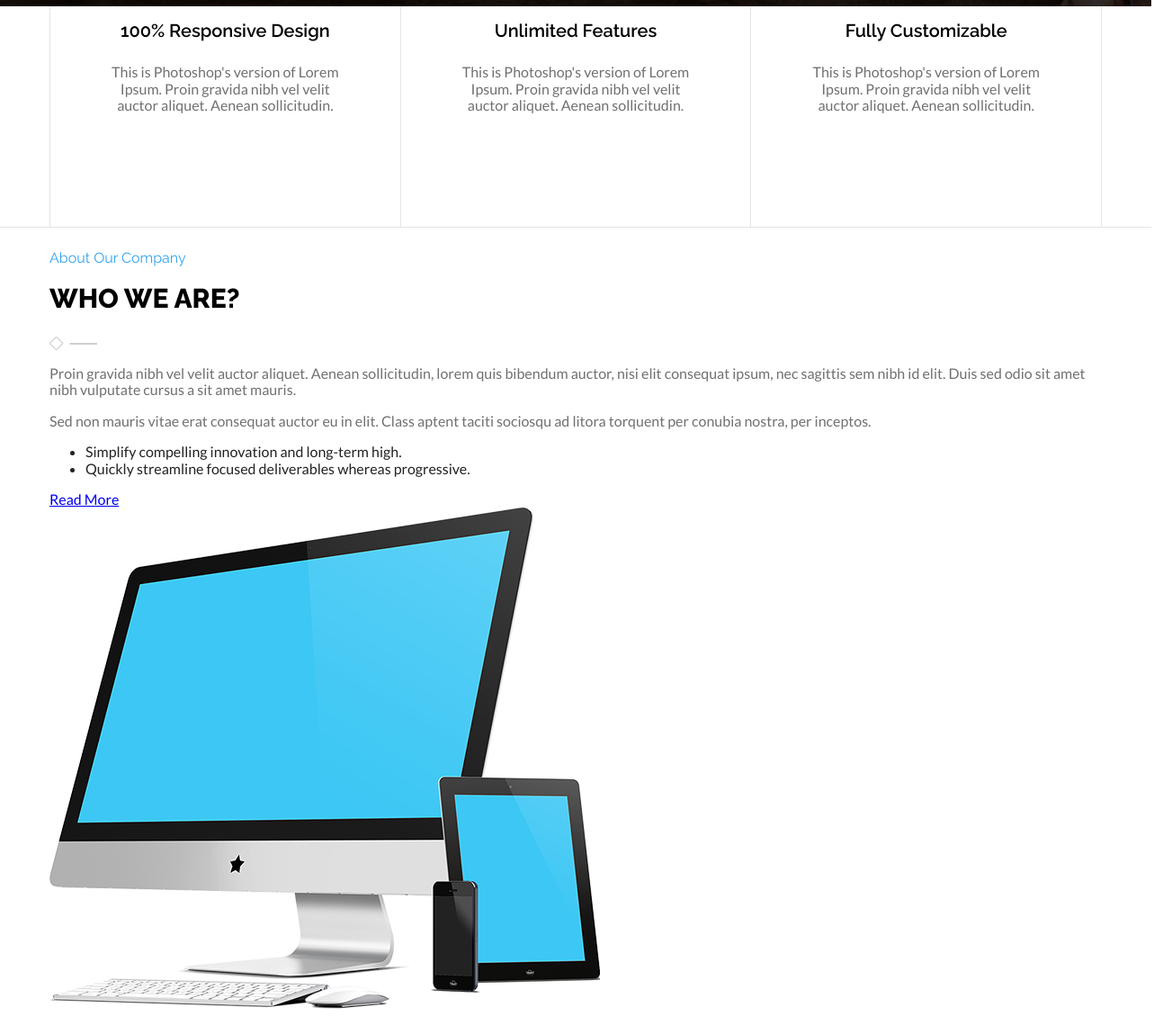
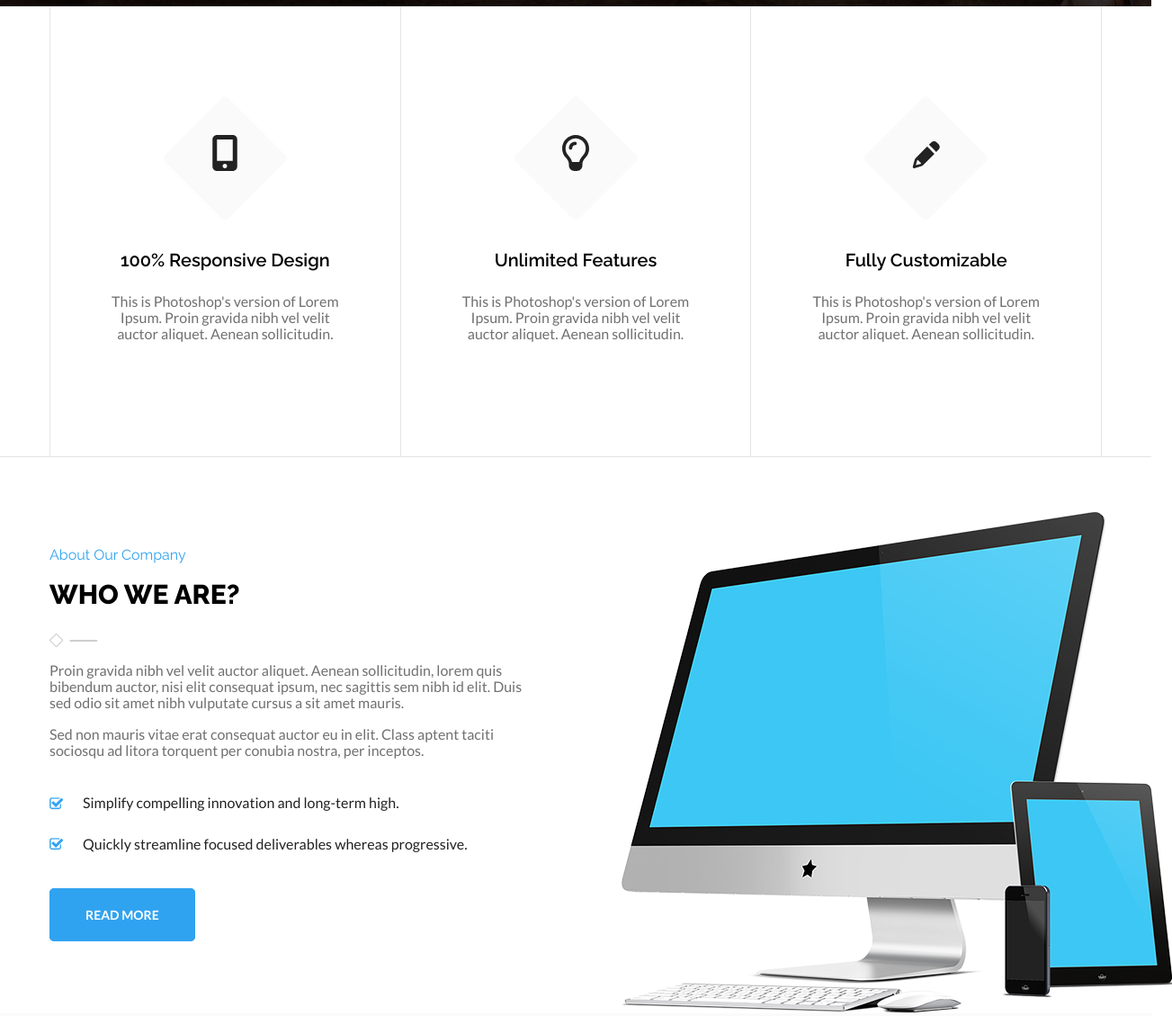
Before and after one commit to KseniyaWild/FrontendBlok, a plain HTML site: page index.html in a window 1280 px wide. Shown: the part 1071-2200 px from the top of the page at 90% size, 1303 px wide, since content can reach past the window. Drawn offline with nearby package versions, Linux system fonts and the light colour scheme.

Commit message:
позиционирование
absolute
relative
fixed
sticky

```diff
--- a/css/main.css
+++ b/css/main.css
@@ -3,6 +3,8 @@
 псевдокласс :focus {outline:none} убрать тень при наведении на инпут и баттон;
 p:first-child last nth-child(3) nth-child(2n) nth-child(2n+1) первый последний третий чётные значения нечётные значения элемент
 ::before псевдоэлемент*/
+
+/* top: calc(50% - 5px) это калькулятор (вычислить центр 50% минус половина height */
 body {
   font-family: "Lato", sans-serif;
   font-size: 16px;
@@ -18,6 +20,7 @@ body {
   width: 100%;
   max-width: 1170px;
   margin: 0 auto;
+  position: relative;
 }
 
 .center {
@@ -193,12 +196,34 @@ body {
 .box__item {
   flex-basis: 33.333%;
   /* ширина блоков */
-  padding: 0 60px 110px;
+  padding: 93px 60px 110px;
 }
 
 .box__item_center {
   border-left: 1px solid #e4e4e4;
   border-right: 1px solid #e4e4e4;
+}
+
+.box-icon {
+  width: 152px;
+  height: 152px;
+  font-size: 40px;
+  background-image: url(../img/gray.png);
+  background-repeat: no-repeat;
+  color: #222;
+  background-position: center center;
+  margin: 0 auto 26px;
+  line-height: 3.5 ;
+}
+
+.box-icon-pen {
+  font-size: 30px;
+  line-height: 4.8;
+}
+
+.box__item:hover .box-icon {
+  background-image: url(../img/blue.png);
+  color: #fff;
 }
 
 .box h2 {
@@ -236,10 +261,77 @@ body {
   color: #707070;
 }
 
+.page-mockup {
+  margin-top: 100px;
+  padding-bottom: 100px;
+}
+
+.company {
+  max-width: 530px;
+}
+
 .company__list {
   color: #222;
+  list-style-type: none;
+  padding-left: 0;
+  margin-top: 40px;
+  margin-bottom: 60px;
+}
+
+.company__list > li {
+  margin-bottom: 27px;
+  color: #222;
+  padding-left: 37px;
+  position: relative;
+}
+
+.company__list > li::before {
+  content: '';
+  display: block;
+  width: 16px;
+  height: 14px;
+  background-image: url(../img/check.png);
+  background-repeat: no-repeat;
+  background-size: contain;
+  position: absolute;
+  left: 0;
+  top: calc(50% - 7px);
 }
 
 .portfolio {
   text-align: center;
+  background: #fafafa;
+  padding-top: 100px;
+  padding-bottom: 62px;
 }
+
+.mockup {
+  display: block;
+  width: 612px;
+  height: 557px;
+  background-image: url(../img/mockup.png);
+  background-size: contain;
+  background-repeat: no-repeat;
+  position: absolute;
+  right: -78px;
+  bottom: 0;
+}
+
+.btn-blue {
+  font-size: 14px;
+  font-weight: 700;
+  text-transform: uppercase;
+  text-decoration: none;
+  color: #fff;
+  background: #30a3f0;
+  border: 1px solid #30a3f0;
+  padding: 20px 39px;
+  border-radius: 5px;
+}
+
+.btn-blue:hover {
+  background: #fff;
+  color: #30a3f0;
+  border: 1px solid #30a3f0;
+  transition: all .5s ease;
+}
--- a/index.html
+++ b/index.html
@@ -127,6 +127,7 @@
       <div class="wrapper">
         <div class="box center">
           <div class="box__item">
+            <div class="box-icon"><i class="fas fa-mobile-alt"></i></div>
             <h2>100% Responsive Design</h2>
             <p class="box__text text">
               This is Photoshop's version of Lorem Ipsum. Proin gravida nibh
@@ -134,6 +135,7 @@
             </p>
           </div>
           <div class="box__item box__item_center">
+            <div class="box-icon"><i class="far fa-lightbulb"></i></div>
             <h2>Unlimited Features</h2>
             <p class="box__text text">
               This is Photoshop's version of Lorem Ipsum. Proin gravida nibh
@@ -141,6 +143,7 @@
             </p>
           </div>
           <div class="box__item">
+            <div class="box-icon box-icon-pen"><i class="fas fa-pencil-alt"></i></i></div>
             <h2>Fully Customizable</h2>
             <p class="box__text text">
               This is Photoshop's version of Lorem Ipsum. Proin gravida nibh
@@ -150,7 +153,7 @@
         </div>
       </div>
     </div>
-    <div class="wrapper">
+    <div class="wrapper page-mockup">
       <div class="company">
         <h2 class="company__title">
           <span>About Our Company</span>Who We Are?
@@ -166,20 +169,20 @@
           Sed non mauris vitae erat consequat auctor eu in elit. Class aptent
           taciti sociosqu ad litora torquent per conubia nostra, per inceptos.
         </p>
-        <ul>
-          <li class="company__list">
+        <ul class="company__list">
+          <li>
             Simplify compelling innovation and long-term high.
           </li>
-          <li class="company__list">
+          <li>
             Quickly streamline focused deliverables whereas progressive.
           </li>
         </ul>
-        <a href="#">Read More</a>
+        <a href="#" class="btn-blue">Read More</a>
       </div>
-      <img src="img/mockup.png" alt="gadgets" />
+      <div class="mockup"></div>
     </div>
   </main>
-  <section class="wrapper portfolio">
+  <section class="portfolio">
     <h2 class="portfolio__title"><span>See Portfolio</span>Recent Works</h2>
     <div></div>
     <p class="portfolio__text text">
```
Also changed, not shown: img/blue.png (added), img/check.png (added), img/gray.png (added).
